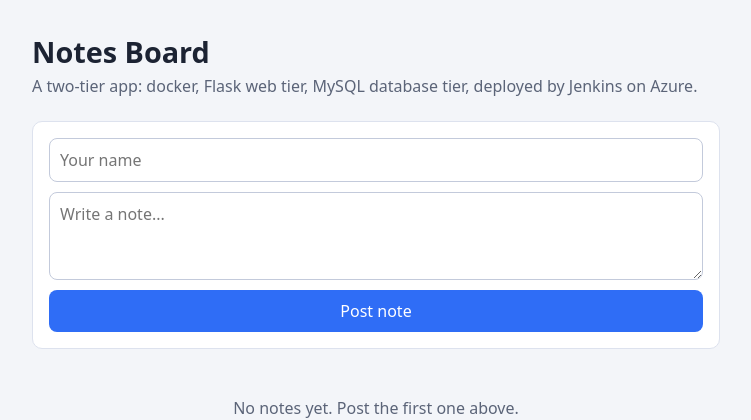
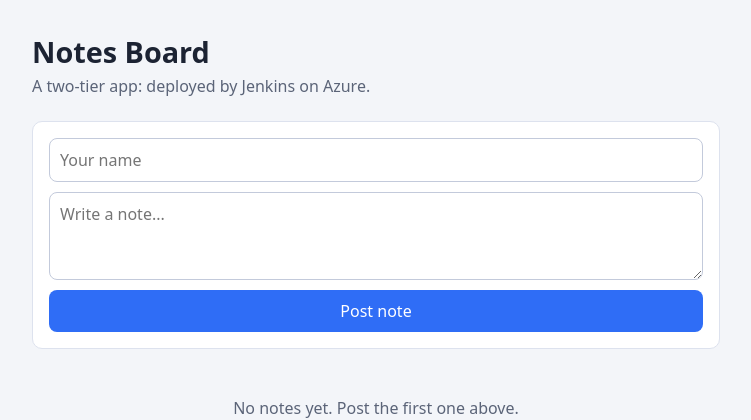
Before and after one commit to abishekcairo/two-tier-flask-azure-jenkins, a Flask app: page / in a window 1280 px wide. Shown: the top 420 px of the page, without its empty margins (264-1015 px from the left). Run offline with Flask 3, Linux system fonts and the light colour scheme; data that the repository does not hold is empty.

Commit message:
subtittle change2

```diff
--- a/templates/index.html
+++ b/templates/index.html
@@ -41,7 +41,7 @@
 <body>
   <main>
     <h1>Notes Board</h1>
-    <p class="subtitle">A two-tier app: docker,  Flask web tier, MySQL database tier, deployed by Jenkins on Azure.</p>
+    <p class="subtitle">A two-tier app: deployed by Jenkins on Azure.</p>
 
     <form method="post" action="{{ url_for('add_note') }}">
       <input type="text" name="author" placeholder="Your name" maxlength="50" required>
```
